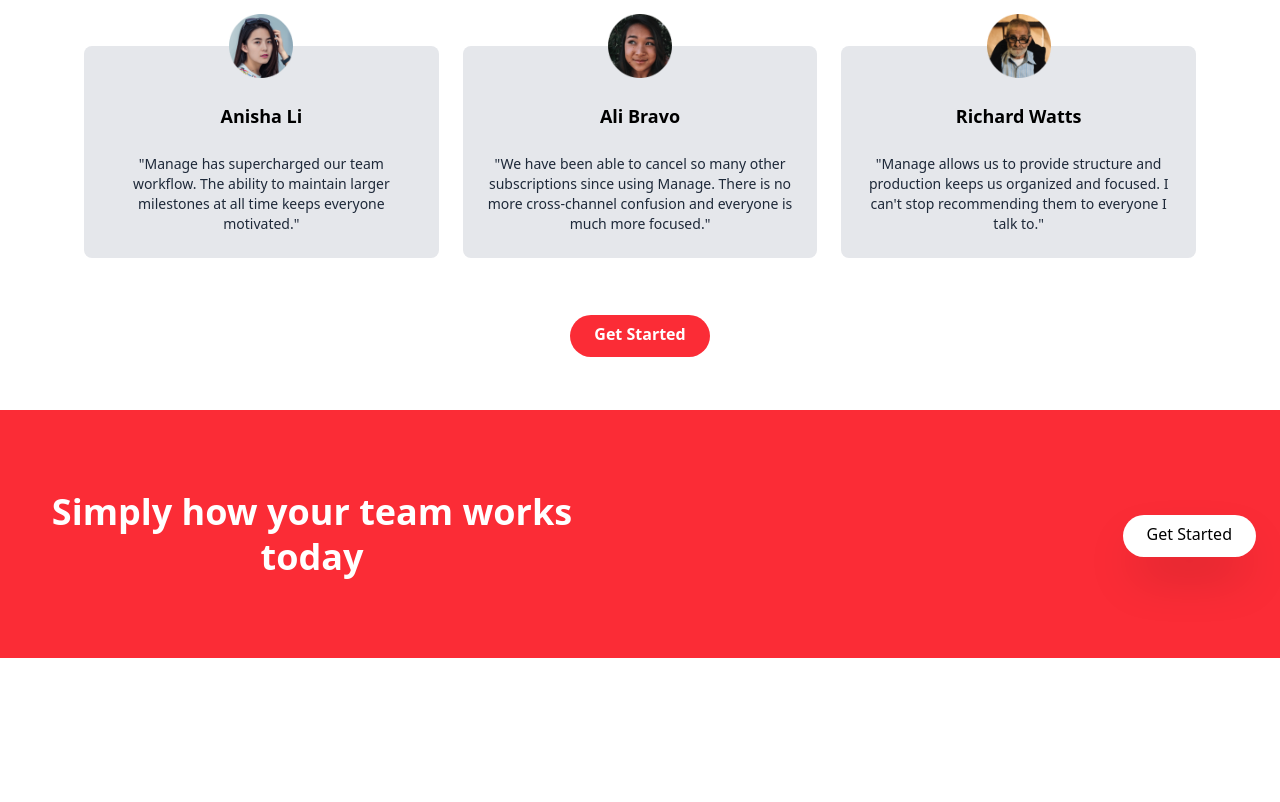
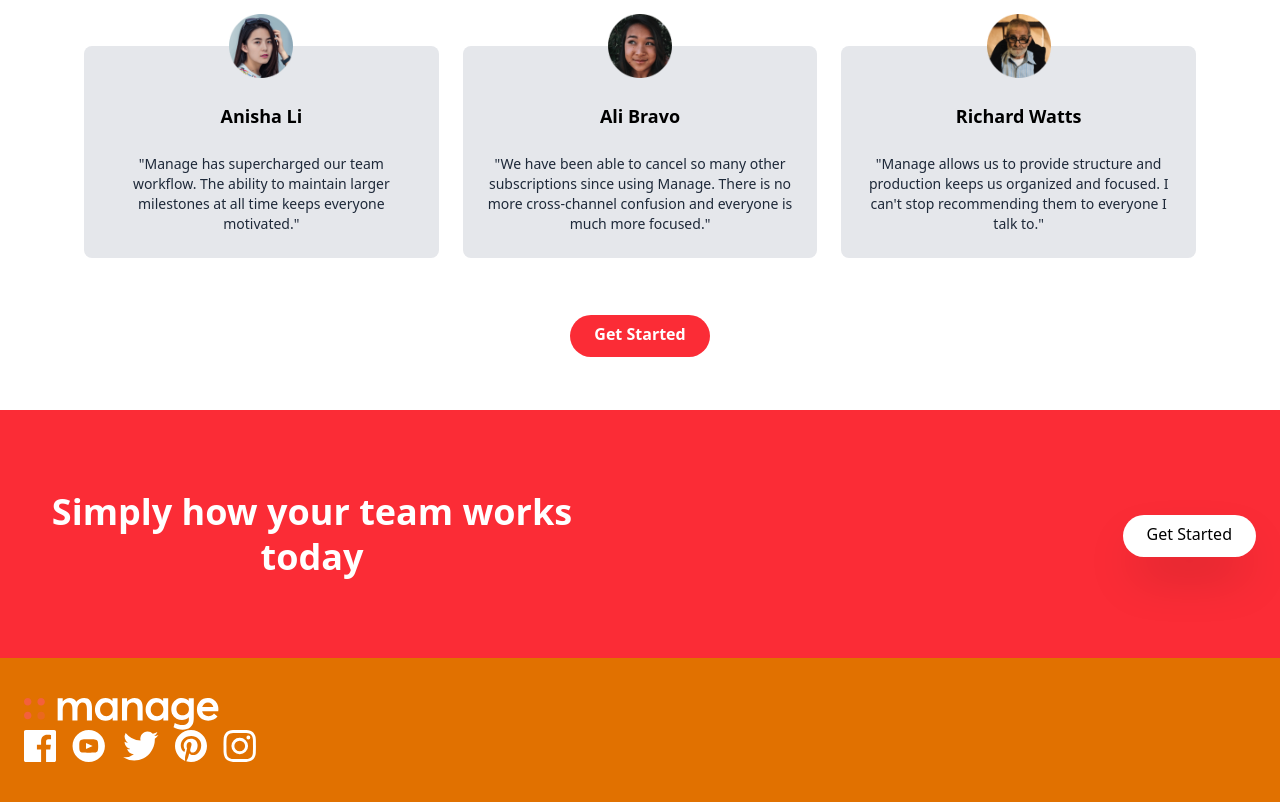
Before and after one commit to sumonaung23/Tailwind-CSS-Project-Practice, a website: page src/index.html in a window 1280 px wide. Shown: the part 1327-2129 px from the top of the page. Before the commit the page ends 1985 px from the top, so only its background shows below. Drawn offline with Linux system fonts and the light colour scheme.

Commit message:
adding footer sections and need to debug in the next learning section as the bg color doesn't work

```diff
--- a/src/index.html
+++ b/src/index.html
@@ -216,8 +216,45 @@
                     </a>
                 </div>
             </div>
-
         </section>
 
+        <!-- Footer -->
+
+        <footer class="bg-amber-600">
+            <!-- Flex Container -->
+            <div class="container flex flex-col-reverse justify-between px-6 py-10 mx-auto space-y-8 md:flex-row md:space-y-0">
+                <!-- Logo and Social Links Container -->
+                <div class="flex flex-col-reverse items-center justify-between-space-y-12 md:flex-col md:space-y-0 md:items-start">
+                    <!-- Logo -->
+                    <div>
+                        <img src="/img/logo-white.svg" class="h-8" alt="">
+                    </div>
+
+                    <!-- Social Links Container -->
+                    <div class="flex justify-center space-x-4">
+                        <!-- Link 1 -->
+                        <a href="#">
+                            <img src="/img/icon-facebook.svg" alt="icon-facebook" class="h-8">
+                        </a>
+                        <!-- Link 2 -->
+                        <a href="#">
+                            <img src="/img/icon-youtube.svg" alt="icon-youtube" class="h-8">
+                        </a>
+                        <!-- Link 3 -->
+                        <a href="#">
+                            <img src="/img/icon-twitter.svg" alt="icon-twitter" class="h-8">
+                        </a>
+                        <!-- Link 4 -->
+                        <a href="#">
+                            <img src="/img/icon-pinterest.svg" alt="icon-pinterest" class="h-8">
+                        </a>
+                        <!-- Link 5 -->
+                        <a href="#">
+                            <img src="/img/icon-instagram.svg" alt="icon-instagram" class="h-8">
+                        </a>
+                    </div>
+                </div>
+            </div>
+        </footer>
 </body>
 </html>
```
